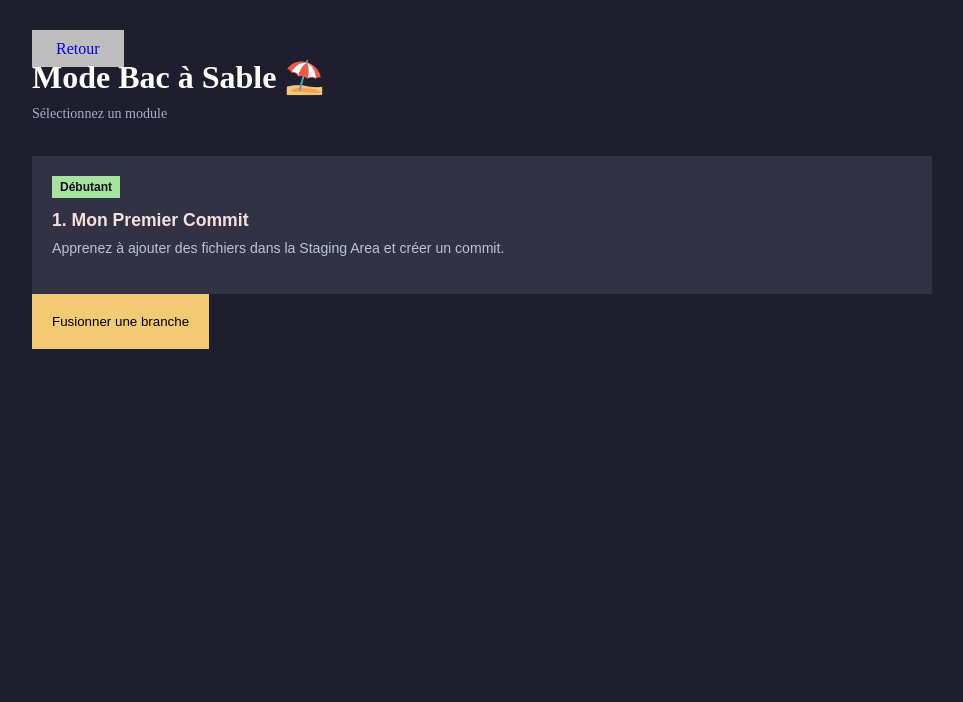
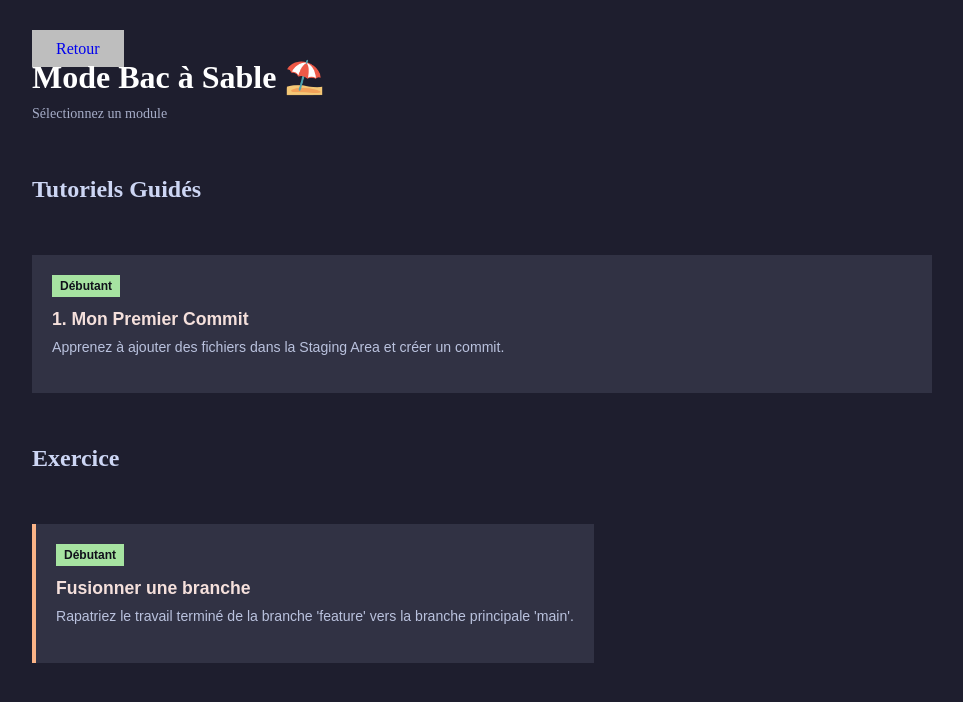
Before and after one commit to baris-ux/TFE-git, a SvelteKit app: page /sandbox in a window 1280 px wide. Shown: the top 702 px of the page, without its empty margins (158-1121 px from the left). Built offline with nearby package versions, Linux system fonts and the light colour scheme.

Commit message:
style: amélioration du design des modules et bannières de statut

```diff
--- a/src/routes/sandbox/+page.svelte
+++ b/src/routes/sandbox/+page.svelte
@@ -51,6 +51,7 @@
 
   function quitTutorial() {
     selectedTutorial = null;
+    selectedExercice = null;
     resultat = null;
   }
 </script>
@@ -66,6 +67,8 @@
         <p class="subtitle">Sélectionnez un module</p>
       </header>
 
+      <div class="module-selection">
+        <h2>Tutoriels Guidés</h2>
         <div class="tutorial-grid">
           <!-- on vient parcourir un array d'objet -->
           {#each tutos as tuto (tuto.id)}
@@ -82,13 +85,22 @@
           {/each}
         </div>
 
+        <h2>Exercice</h2>
         <div class="exercice-grid">
           {#each exercices as exo (exo.id)}
             <button class="exercice-card" onclick={() => startExercise(exo)}>
-            {exo.title}
+              <div class="card-header">
+                <span class="badge {exo.difficulty.toLowerCase()}">
+                  {exo.difficulty}
+                </span>
+              </div>
+              <h3>{exo.title}</h3>
+              <p>{exo.description}</p>
             </button>
           {/each}
         </div>
+      </div>
+
       <!-- si on a cliqué sur un tutoriel on va venir l'affiché-->
     {:else if selectedTutorial !== null}
       <div class="tutorial-lesson-container">
@@ -112,6 +124,12 @@
 
         <Terminal />
 
+        {#if resultat === false}
+          <p class="error-message">L'étape n'est pas validée. Réessayez !</p>
+        {:else if resultat === true}
+          <p class="success-message">Étape validée avec succès !</p>
+        {/if}
+
         <div class="button-below-exercice">
           {#if resultat === true}
             <button class="validate-btn" onclick={() => nextStep()}>
@@ -126,17 +144,18 @@
 
           <button class="quit-btn" onclick={quitTutorial}> Quitter </button>
         </div>
-
-        {#if resultat === false}
-          <p class="error-message">l'étape n'est pas validé</p>
-        {:else if resultat === true}
-          <p class="sucess-message">Correct</p>
-        {/if}
       </div>
       <!-- s'affiche uniquement si on à choisit un exercice -->
     {:else if selectedExercice !== null}
       <div class="exercice-container">
-        <p>{selectedExercice.title}</p>
+        <h1>{selectedExercice.title}</h1>
+        <Terminal />
+
+        <div class="button-below-exercice">
+          <button class="quit-btn" onclick={() => (selectedExercice = null)}>
+            Quitter
+          </button>
+        </div>
       </div>
     {/if}
   </div>
@@ -153,6 +172,13 @@
     min-height: 100vh;
     box-sizing: border-box;
     color: #cdd6f4;
+  }
+
+  .module-selection {
+    /* le conteneur qui contient l'ensemble du menu avec tuto et exercices */
+    display: flex;
+    flex-direction: column;
+    gap: 32px;
   }
 
   .tutorial-lesson-container {
@@ -183,7 +209,8 @@
     gap: 20px;
   }
 
-  .tuto-card {
+  .tuto-card,
+  .exercice-card {
     background: #313244;
     border: none;
     padding: 20px;
@@ -204,10 +231,7 @@
   }
 
   .exercice-card {
-    cursor: pointer;
-    background-color: rgb(241, 202, 115);
-    border: none;
-    padding: 20px;
+    border-left: 4px solid #fab387;
   }
 
   .exercice-card:hover {
@@ -281,10 +305,14 @@
 
   .quit-btn {
     background-color: #f38ba8;
+    color: #11111b;
+    font-weight: bold;
   }
 
   .validate-btn {
     background-color: #379792;
+    color: #ffffff;
+    font-weight: bold;
   }
 
   .validate-btn,
@@ -313,8 +341,22 @@
   }
 
   .error-message {
-    background-color: rgb(207, 101, 101);
-    padding: 10px;
-    border-radius: 5px;
+    background-color: rgba(243, 139, 168, 0.2);
+    border: 1px solid #f38ba8;
+    color: #f38ba8;
+    padding: 12px;
+    border-radius: 6px;
+    margin: 0;
+    font-weight: bold;
+  }
+
+  .success-message {
+    background-color: rgba(166, 227, 161, 0.2);
+    border: 1px solid #a6e3a1;
+    color: #a6e3a1;
+    padding: 12px;
+    border-radius: 6px;
+    margin: 0;
+    font-weight: bold;
   }
 </style>
```
Lines whose indentation alone changed are shown as unchanged.
